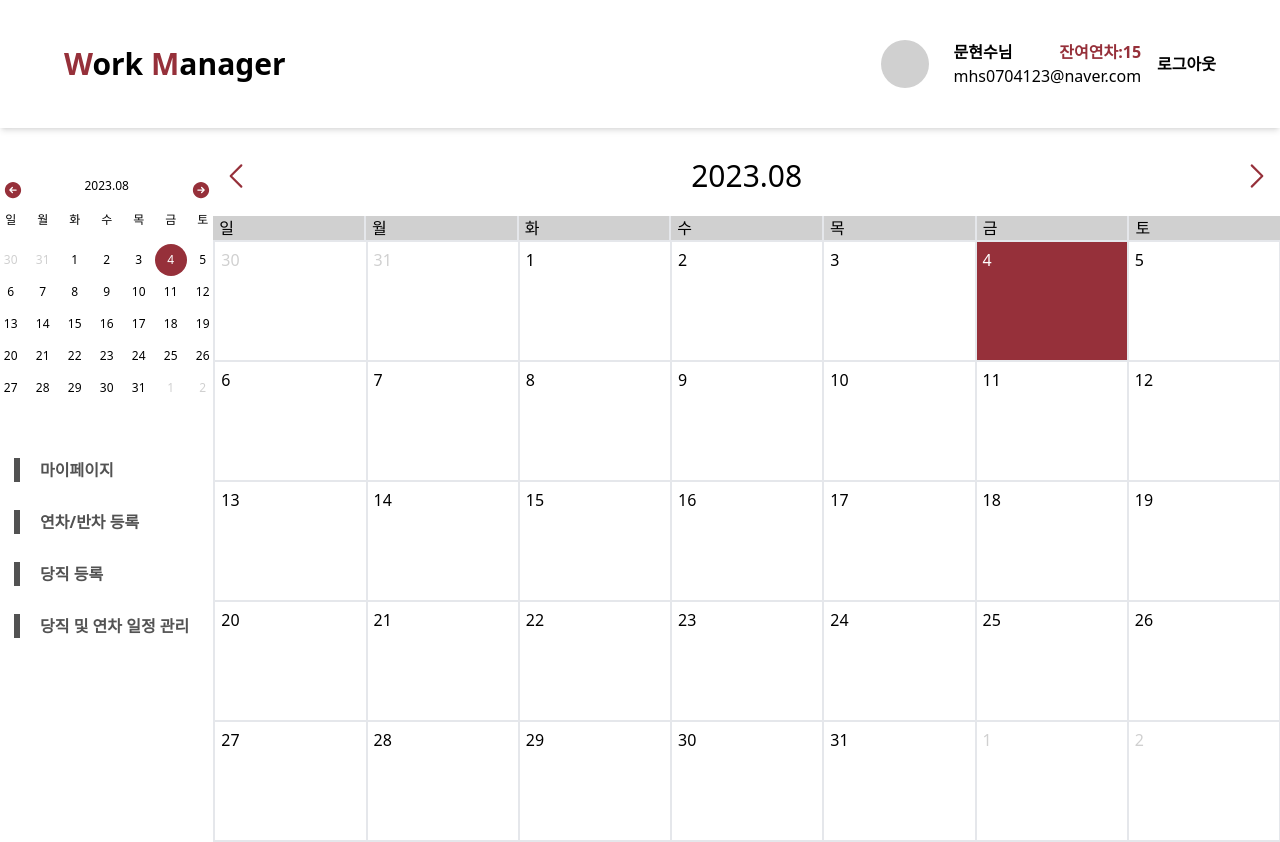
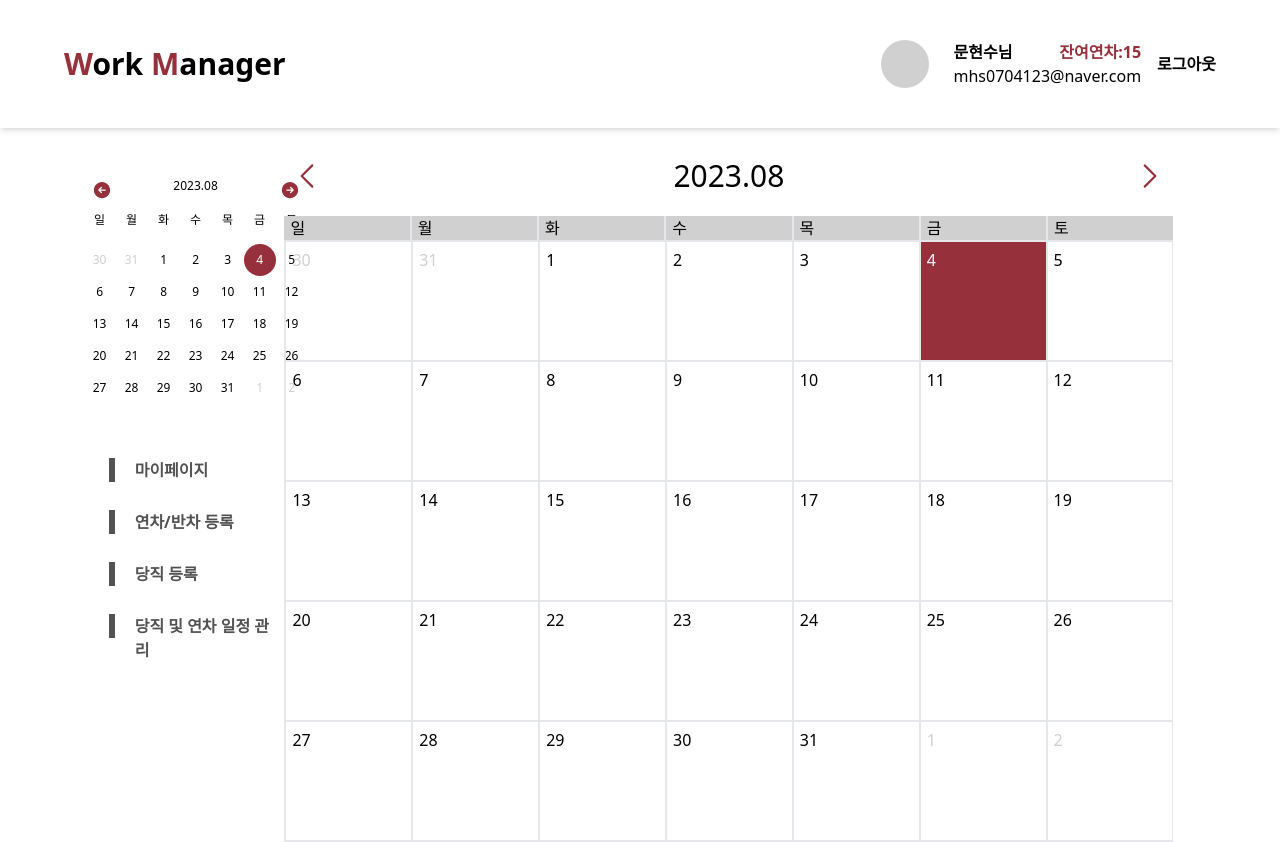
Before and after one commit to FC-MINI-4/attendance-front, a Next.js app: page /main in a window 1280 px wide. Built offline with nearby package versions, Linux system fonts and the light colour scheme.

Commit message:
feat:연차/당직신청api설정

```diff
--- a/src/components/main/Main.tsx
+++ b/src/components/main/Main.tsx
@@ -13,11 +13,13 @@ export default function Main(){
       <div className='absolute top-0 left-0 w-full shadow-md'>
         <MainHeader/>
       </div>
-      <div className='absolute top-[8.5rem] left-0 w-1/6 pt-10 pl-3 pr-3'>
-        <SideMenu/>
-      </div>
-      <div className='absolute top-[8.5rem] right-0 w-5/6'>
-        <Calendar/>
+      <div className='w-5/6 absolute top-[8.5rem] left-0 right-0 mx-auto'>
+        <div className='absolute top-0 left-0 w-1/6 pt-10 pl-3 pr-3'>
+          <SideMenu/>
+        </div>
+        <div className='absolute top-0 right-0 w-5/6'>
+          <Calendar/>
+        </div>
       </div>
     </div>
   </>
--- /dev/null
+++ b/src/types/IDayOff.ts
@@ -0,0 +1,6 @@
+export interface ApplyIDayOff{
+  startDate: string,
+	endDate: string,
+	type: string,
+  reason: string,
+}
--- /dev/null
+++ b/src/types/IDuty.ts
@@ -0,0 +1,4 @@
+export interface ApplyIDuty{
+  date: string,
+  reason: string
+}
```
Also changed, not shown: src/api/auth/dayoff.ts (added, +16 -0 lines), src/api/auth/duty.ts (added, +16 -0 lines).
